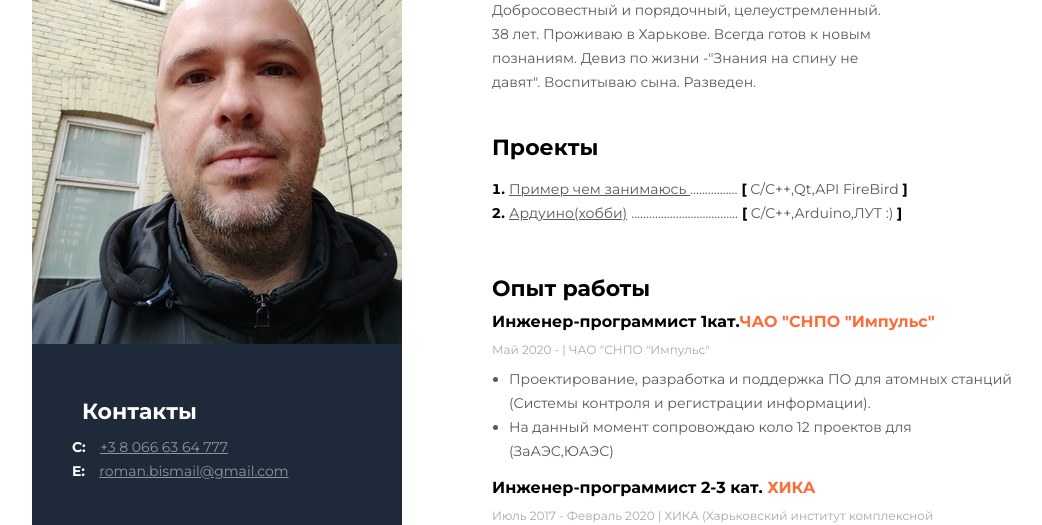
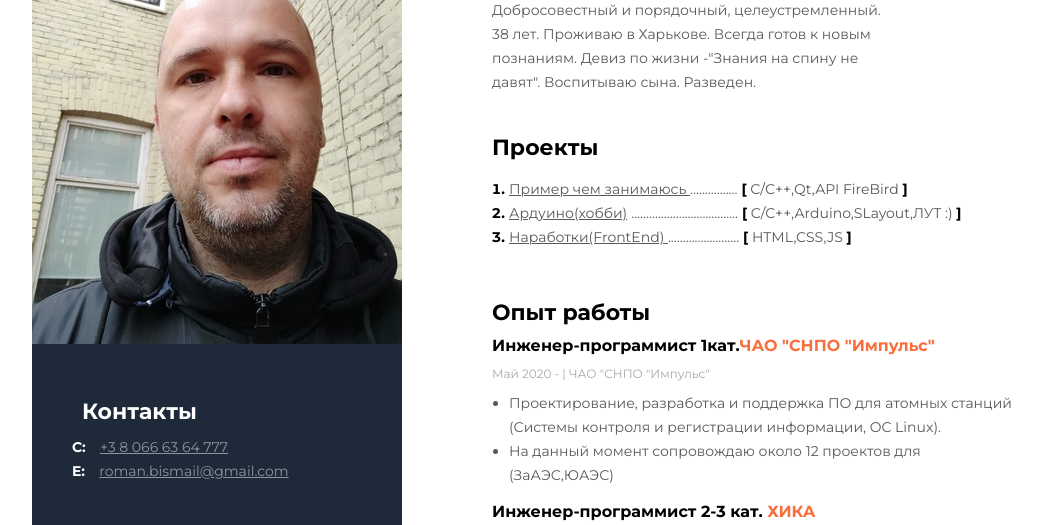
Before and after one commit to prybula-roman/rezume-prybula-roman, a plain HTML site: page index.html in a window 1280 px wide. Shown: the part 254-779 px from the top of the page, without its empty margins (133-1175 px from the left). Drawn offline with Linux system fonts and the light colour scheme.

Commit message:
доработки

```diff
--- a/index.html
+++ b/index.html
@@ -32,7 +32,7 @@
           <h3 class="my_projects_name">Проекты</h3>
           <ol class="my_projects_ol">
             <li class="my_projects_li">
-              <a class="my_projects_a" href="primer.docx" download
+              <a class="my_projects_a" href="primer.docx" target="_blank"
                 >Пример чем занимаюсь
               </a>
               <span class="my_projects_span">................</span>
@@ -43,27 +43,32 @@
               </span>
             </li>
             <li class="my_projects_li">
-              <a class="my_projects_a" href="./img/hobbi.jpg">Ардуино(хобби)</a>
+              <a class="my_projects_a" href="./img/hobbi.jpg" target="_blank"
+                >Ардуино(хобби)</a
+              >
               <span class="my_projects_span"
                 >....................................</span
               >
               <span class="my_projects_span">
                 <span class="my_projects_li">[</span>
-                C/C++,Arduino,ЛУТ :)
+                C/C++,Arduino,SLayout,ЛУТ :)
                 <span class="my_projects_li">]</span>
               </span>
             </li>
-            <!-- <li class="my_projects_li">
-              <a class="my_projects_a" href="https://kidslike.goit.education/"
-                >https://kidslike.goit.education/</a
-              >
-              <span class="my_projects_span">.........................</span>
+            <li class="my_projects_li">
+              <a
+                class="my_projects_a"
+                href="https://prybula-roman.github.io/-goit-markup-hw-05/"
+                target="_blank"
+                >Наработки(FrontEnd)
+              </a>
+              <span class="my_projects_span">........................</span>
               <span class="my_projects_span">
                 <span class="my_projects_li">[</span>
-                React.js, Node.js
+                HTML,CSS,JS
                 <span class="my_projects_li">]</span>
               </span>
-            </li> -->
+            </li>
           </ol>
         </div>
         <!-- My Work Experience -->
@@ -80,10 +85,10 @@
             <ul class="my_work_ul">
               <li class="my_work_li">
                 Проектирование, разработка и поддержка ПО для атомных станций
-                (Системы контроля и регистрации информации).
+                (Системы контроля и регистрации информации, OC Linux).
               </li>
               <li class="my_work_li">
-                На данный момент сопровождаю коло 12 проектов для (ЗаАЭС,ЮАЭС)
+                На данный момент сопровождаю около 12 проектов для (ЗаАЭС,ЮАЭС)
               </li>
             </ul>
           </div>
@@ -100,7 +105,7 @@
             <ul class="my_work_ul">
               <li class="my_work_li">
                 Проектирование, разработка и поддержка ПО для атомных станций
-                (Системы контроля и регистрации информации).
+                (Системы контроля и регистрации информации, OC Linux).
               </li>
             </ul>
           </div>
```
